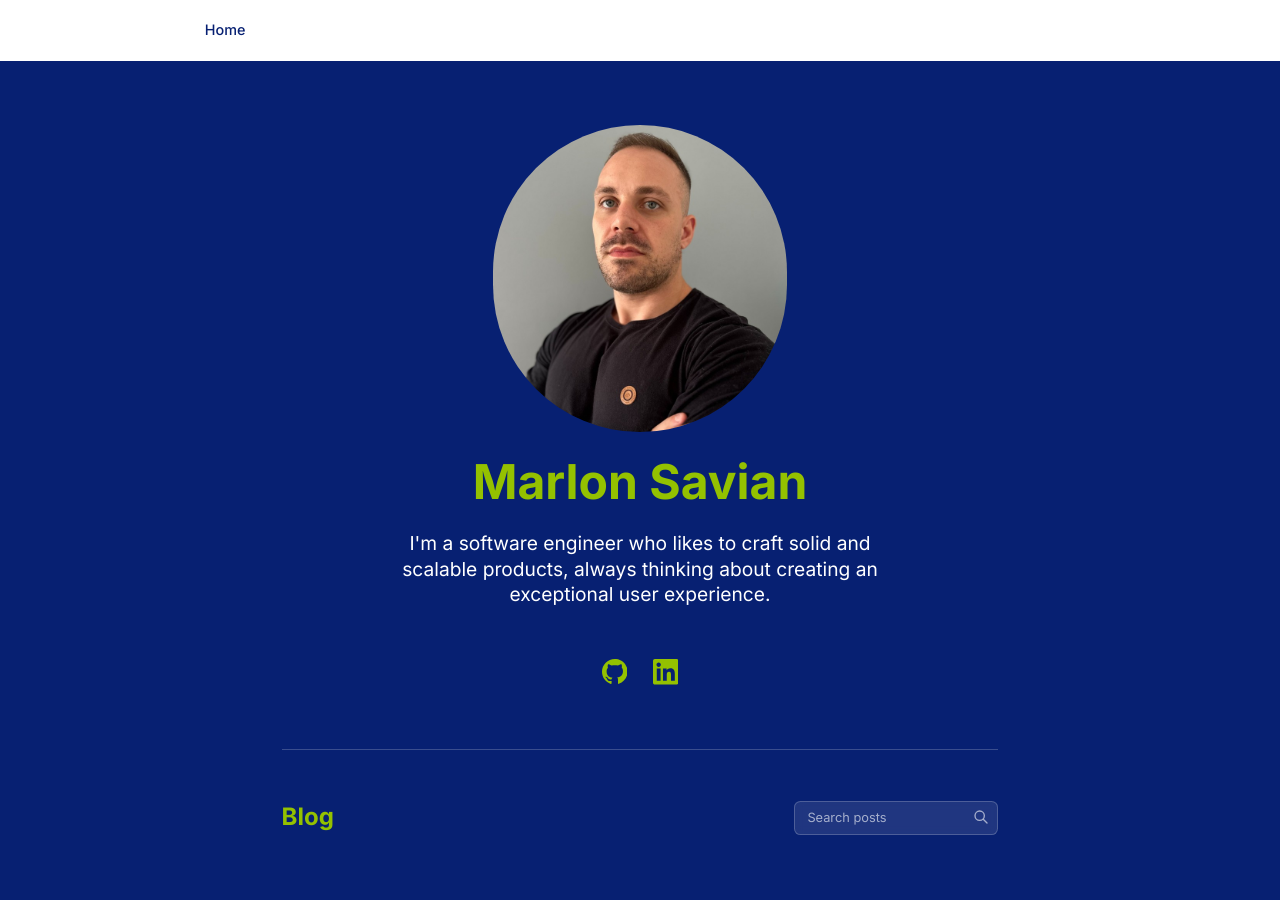
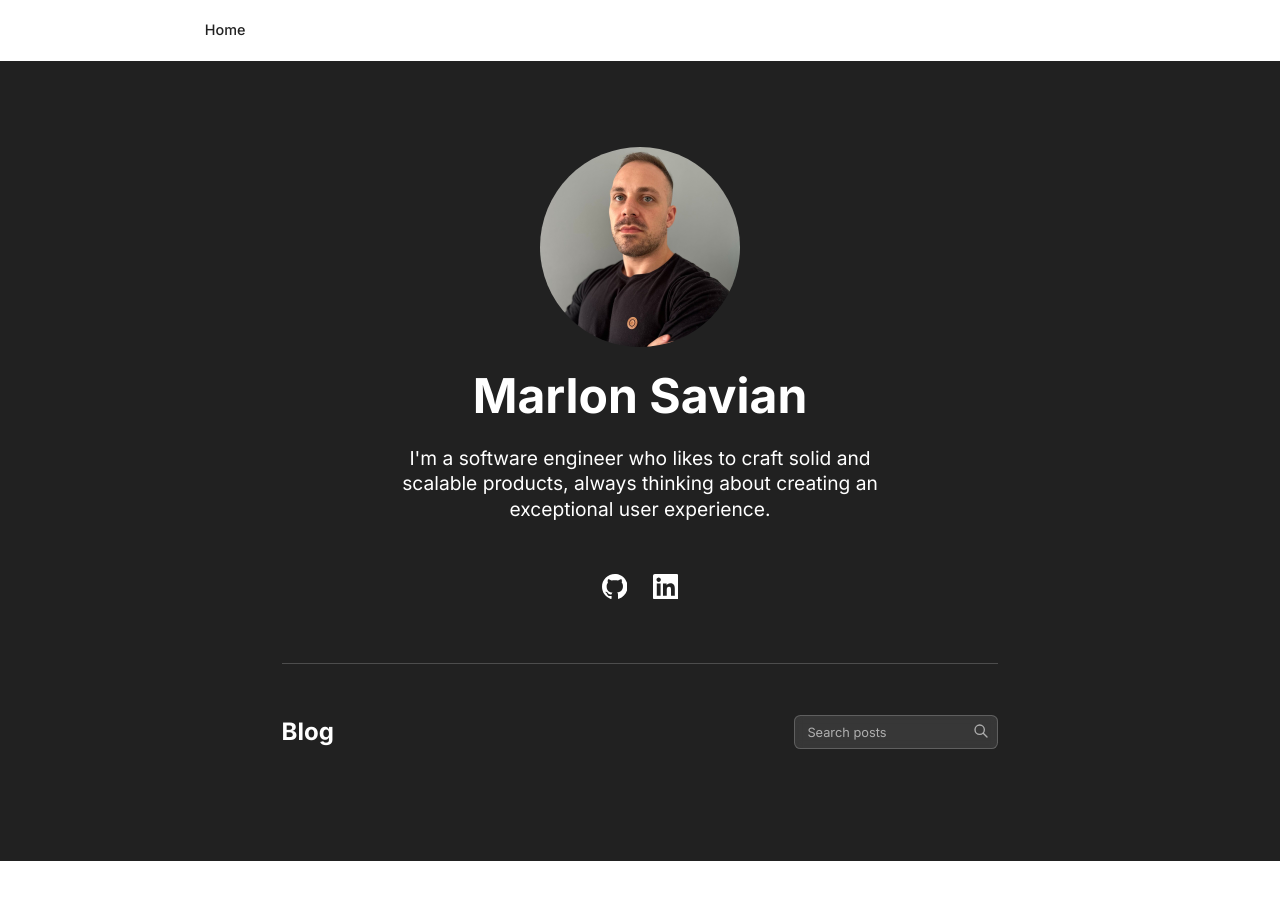
Before and after one commit to mdsavian/marlonsavian.com, a Next.js app: page / in a window 1280 px wide. Shown: the top 900 px of the page. After the commit the page ends 861 px from the top, so only its background shows below. Built offline with nearby package versions, Linux system fonts and the light colour scheme.

Commit message:
change colors

```diff
--- a/app/components/Header/index.tsx
+++ b/app/components/Header/index.tsx
@@ -5,7 +5,10 @@ const Header = () => {
     <nav className="bg-transparent z-50 flex items-center w-full sticky top-0">
       <div className="w-full max-w-6xl mx-auto px-8 py-6">
         <div className="flex items-center">
-          <a href="/" className="text-blue hover:text-green transition-colors duration-200 text-lg font-medium">
+          <a
+            href="/"
+            className="text-primary hover:text-white transition-colors duration-200 text-lg font-medium"
+          >
             Home
           </a>
         </div>
--- a/app/components/Hero/Photo.tsx
+++ b/app/components/Hero/Photo.tsx
@@ -6,14 +6,14 @@ interface IPhoto {
 }
 const Photo = ({ fillSvg, strokeSvg }: IPhoto) => {
   return (
-    <div className="relative w-[20rem] sm:w-[23rem] h-[20rem] sm:h-[24rem] rounded-full overflow-hidden mx-auto">
+    <div className="relative w-[200px] h-[200px] rounded-full overflow-hidden mx-auto">
       <Image
         src="/marlon.jpeg"
         alt="Marlon Savian - Software Engineer"
         fill
         className="object-cover"
         priority
-        sizes="(max-width: 640px) 20rem, 23rem"
+        sizes="200px"
       />
     </div>
   );
--- a/app/components/Hero/index.tsx
+++ b/app/components/Hero/index.tsx
@@ -2,16 +2,15 @@ import Photo from "./Photo";
 
 const Hero: React.FC = () => {
   return (
-    <section className="flex flex-col bg-blue w-full relative min-h-screen">
+    <section className="flex flex-col bg-primary w-full relative min-h-screen">
       <div className="w-full max-w-6xl mx-auto px-8 flex flex-col items-center justify-center pt-20 pb-20 text-center flex-1">
-
         <div className="mb-8">
           <Photo />
         </div>
 
         <h1
           id="header-software-engineer"
-          className="text-green text-5xl md:text-6xl font-bold text-center mb-8"
+          className="text-white text-5xl md:text-6xl font-bold text-center mb-8"
         >
           Marlon Savian
         </h1>
@@ -20,21 +19,28 @@ const Hero: React.FC = () => {
           className="text-white text-xl md:text-2xl max-w-2xl text-center leading-relaxed mb-16"
           id="span-description"
         >
-          I&#39;m a software engineer who likes to craft solid and scalable products, always thinking about creating an exceptional user experience.
+          I&#39;m a software engineer who likes to craft solid and scalable products, always
+          thinking about creating an exceptional user experience.
         </p>
 
         <div className="flex items-center space-x-8 mb-20">
           {/* GitHub Icon */}
-          <a href="https://github.com/mdsavian" className="text-green hover:text-white transition-colors">
+          <a
+            href="https://github.com/mdsavian"
+            className="text-white hover:text-white transition-colors"
+          >
             <svg className="w-8 h-8" fill="currentColor" viewBox="0 0 24 24">
-              <path d="M12 0c-6.626 0-12 5.373-12 12 0 5.302 3.438 9.8 8.207 11.387.599.111.793-.261.793-.577v-2.234c-3.338.726-4.033-1.416-4.033-1.416-.546-1.387-1.333-1.756-1.333-1.756-1.089-.745.083-.729.083-.729 1.205.084 1.839 1.237 1.839 1.237 1.07 1.834 2.807 1.304 3.492.997.107-.775.418-1.305.762-1.604-2.665-.305-5.467-1.334-5.467-5.931 0-1.311.469-2.381 1.236-3.221-.124-.303-.535-1.524.117-3.176 0 0 1.008-.322 3.301 1.23.957-.266 1.983-.399 3.003-.404 1.02.005 2.047.138 3.006.404 2.291-1.552 3.297-1.23 3.297-1.30.653 1.653.242 2.874.118 3.176.77.84 1.235 1.911 1.235 3.221 0 4.609-2.807 5.624-5.479 5.921.43.372.823 1.102.823 2.222v3.293c0 .319.192.694.801.576 4.765-1.589 8.199-6.086 8.199-11.386 0-6.627-5.373-12-12-12z"/>
+              <path d="M12 0c-6.626 0-12 5.373-12 12 0 5.302 3.438 9.8 8.207 11.387.599.111.793-.261.793-.577v-2.234c-3.338.726-4.033-1.416-4.033-1.416-.546-1.387-1.333-1.756-1.333-1.756-1.089-.745.083-.729.083-.729 1.205.084 1.839 1.237 1.839 1.237 1.07 1.834 2.807 1.304 3.492.997.107-.775.418-1.305.762-1.604-2.665-.305-5.467-1.334-5.467-5.931 0-1.311.469-2.381 1.236-3.221-.124-.303-.535-1.524.117-3.176 0 0 1.008-.322 3.301 1.23.957-.266 1.983-.399 3.003-.404 1.02.005 2.047.138 3.006.404 2.291-1.552 3.297-1.23 3.297-1.30.653 1.653.242 2.874.118 3.176.77.84 1.235 1.911 1.235 3.221 0 4.609-2.807 5.624-5.479 5.921.43.372.823 1.102.823 2.222v3.293c0 .319.192.694.801.576 4.765-1.589 8.199-6.086 8.199-11.386 0-6.627-5.373-12-12-12z" />
             </svg>
           </a>
 
           {/* LinkedIn Icon */}
-          <a href="https://www.linkedin.com/in/marlon-savian/" className="text-green hover:text-white transition-colors">
+          <a
+            href="https://www.linkedin.com/in/marlon-savian/"
+            className="text-white hover:text-white transition-colors"
+          >
             <svg className="w-8 h-8" fill="currentColor" viewBox="0 0 24 24">
-              <path d="M20.447 20.452h-3.554v-5.569c0-1.328-.027-3.037-1.852-3.037-1.853 0-2.136 1.445-2.136 2.939v5.667H9.351V9h3.414v1.561h.046c.477-.9 1.637-1.85 3.37-1.85 3.601 0 4.267 2.37 4.267 5.455v6.286zM5.337 7.433c-1.144 0-2.063-.926-2.063-2.065 0-1.138.92-2.063 2.063-2.063 1.14 0 2.064.925 2.064 2.063 0 1.139-.925 2.065-2.064 2.065zm1.782 13.019H3.555V9h3.564v11.452zM22.225 0H1.771C.792 0 0 .774 0 1.729v20.542C0 23.227.792 24 1.771 24h20.451C23.2 24 24 23.227 24 22.271V1.729C24 .774 23.2 0 22.222 0h.003z"/>
+              <path d="M20.447 20.452h-3.554v-5.569c0-1.328-.027-3.037-1.852-3.037-1.853 0-2.136 1.445-2.136 2.939v5.667H9.351V9h3.414v1.561h.046c.477-.9 1.637-1.85 3.37-1.85 3.601 0 4.267 2.37 4.267 5.455v6.286zM5.337 7.433c-1.144 0-2.063-.926-2.063-2.065 0-1.138.92-2.063 2.063-2.063 1.14 0 2.064.925 2.064 2.063 0 1.139-.925 2.065-2.064 2.065zm1.782 13.019H3.555V9h3.564v11.452zM22.225 0H1.771C.792 0 0 .774 0 1.729v20.542C0 23.227.792 24 1.771 24h20.451C23.2 24 24 23.227 24 22.271V1.729C24 .774 23.2 0 22.222 0h.003z" />
             </svg>
           </a>
         </div>
@@ -42,15 +48,25 @@ const Hero: React.FC = () => {
         {/* Blog Section */}
         <div className="w-full max-w-4xl border-t border-white/20 pt-16">
           <div className="flex items-center justify-between mb-8 flex-wrap gap-4">
-            <h2 className="text-green text-3xl font-bold">Blog</h2>
+            <h2 className="text-white text-3xl font-bold">Blog</h2>
             <div className="relative">
               <input
                 type="text"
                 placeholder="Search posts"
-                className="bg-white/10 text-white placeholder-white/60 px-4 py-2 rounded-lg border border-white/20 focus:border-green focus:outline-none w-64 backdrop-blur-sm"
+                className="bg-white/10 text-white placeholder-white/60 px-4 py-2 rounded-lg border border-white/20 focus:border-white focus:outline-none w-64 backdrop-blur-sm"
               />
-              <svg className="w-5 h-5 text-white/60 absolute right-3 top-2.5" fill="none" stroke="currentColor" viewBox="0 0 24 24">
-                <path strokeLinecap="round" strokeLinejoin="round" strokeWidth={2} d="M21 21l-6-6m2-5a7 7 0 11-14 0 7 7 0 0114 0z" />
+              <svg
+                className="w-5 h-5 text-white/60 absolute right-3 top-2.5"
+                fill="none"
+                stroke="currentColor"
+                viewBox="0 0 24 24"
+              >
+                <path
+                  strokeLinecap="round"
+                  strokeLinejoin="round"
+                  strokeWidth={2}
+                  d="M21 21l-6-6m2-5a7 7 0 11-14 0 7 7 0 0114 0z"
+                />
               </svg>
             </div>
           </div>
--- a/app/globals.css
+++ b/app/globals.css
@@ -10,6 +10,24 @@
 
 body {
   margin: 0;
+}
+
+/* Scrollbar styling */
+::-webkit-scrollbar {
+  width: 8px;
+}
+
+::-webkit-scrollbar-track {
+  background: transparent;
+}
+
+::-webkit-scrollbar-thumb {
+  background: #30334B;
+  border-radius: 4px;
+}
+
+::-webkit-scrollbar-thumb:hover {
+  background: #3d4055;
 }
 
 html {
--- a/tailwind.config.js
+++ b/tailwind.config.js
@@ -8,42 +8,7 @@ module.exports = {
   theme: {
     extend: {
       colors: {
-        blue: "#072072",
-        green: "#94C100",
-        blueLight: "#F9F9F9",
-        purple: "#3556C3",
-      },
-      backgroundImage: (theme) => ({
-        about: `linear-gradient(90deg, ${theme("colors.blue")} 67%, ${theme("colors.green")} 33%)`,
-        mentorship: "linear-gradient(179.2deg, rgb(21, 21, 212) 0.9%, rgb(53, 220, 243) 95.5%)",
-      }),
-      keyframes: {
-        fadeIn: {
-          "0%": {
-            opacity: "0",
-            filter: "blur(4px)",
-          },
-          "100%": {
-            opacity: "1",
-            filter: "blur(0)",
-          },
-        },
-        fadeInUp: {
-          "0%": {
-            opacity: "0",
-            transform: "translate3d(0, 100%, 0)",
-          },
-          "100%": {
-            opacity: "1",
-            transform: "translate3d(0, 0, 0)",
-          },
-        },
-      },
-      animation: {
-        "fade-in-1": "fadeIn 0.8s 0.1s forwards cubic-bezier(0.11, 0, 0.5, 0)",
-        "fade-in-2": "fadeIn 0.8s 0.4s forwards cubic-bezier(0.11, 0, 0.5, 0)",
-        "fade-in-3": "fadeIn 0.8s 0.8s forwards cubic-bezier(0.11, 0, 0.5, 0)",
-        "fade-in-up": "fadeInUp 1.5s ease-out forwards",
+        primary: "#212121",
       },
     },
   },
```
